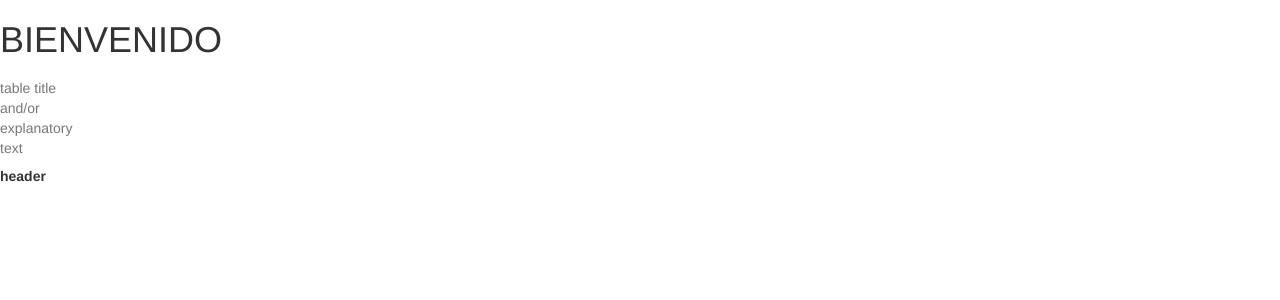
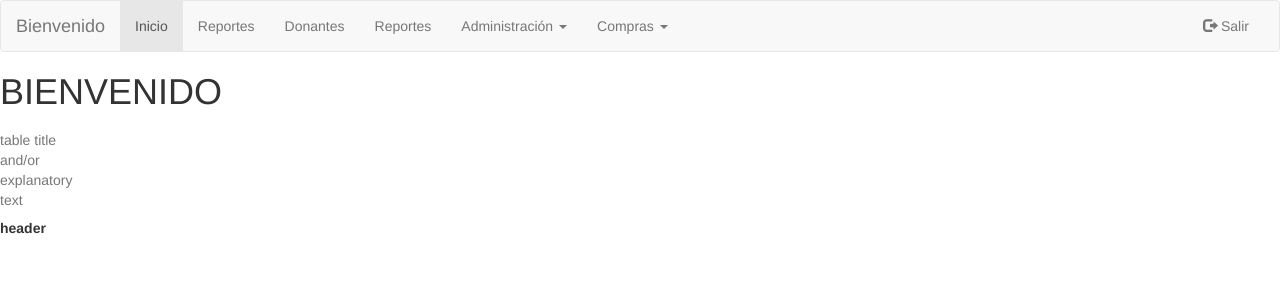
Before and after one commit to agapo88/siscontrolone, a PHP site: page / in a window 1280 px wide. Shown: the top 300 px of the page. Run offline with PHP 8.4, Linux system fonts and the light colour scheme; data that the repository does not hold is empty.

Commit message:
Se incluyo el menu principal de navegacion

```diff
--- /dev/null
+++ b/include/menu.php
@@ -0,0 +1,53 @@
+<nav class="navbar navbar-default">
+   <div class="container-fluid">
+      <!-- Brand and toggle get grouped for better mobile display -->
+      <div class="navbar-header">
+         <button type="button" class="navbar-toggle collapsed" data-toggle="collapse" data-target="#bs-example-navbar-collapse-1" aria-expanded="false">
+            <span class="sr-only">Toggle navigation</span>
+            <span class="icon-bar"></span>
+            <span class="icon-bar"></span>
+            <span class="icon-bar"></span>
+         </button>
+         <a class="navbar-brand" href="#">Bienvenido</a>
+      </div>
+
+      <!-- Collect the nav links, forms, and other content for toggling -->
+      <div class="collapse navbar-collapse" id="bs-example-navbar-collapse-1">
+         <ul class="nav navbar-nav">
+            <li class="active"><a href="#">Inicio <span class="sr-only">(current)</span></a></li>
+            <li><a href="#">Reportes</a></li>
+            <li><a href="#">Donantes</a></li>
+            <li><a href="#">Reportes</a></li>
+
+            <li class="dropdown">
+               <a href="#" class="dropdown-toggle" data-toggle="dropdown" role="button" aria-haspopup="true" aria-expanded="false">Administración <span class="caret"></span></a>
+               <ul class="dropdown-menu">
+                  <li><a href="#">Donantes</a></li>
+                  <li><a href="#">Donaciones</a></li>
+                  <li><a href="#">Beneficiarios</a></li>
+                  <li><a href="#">Suministros</a></li>
+                  <li role="separator" class="divider"></li>
+                  <li><a href="#">Desastres</a></li>
+               </ul>
+            </li>
+
+            <li class="dropdown">
+               <a href="#" class="dropdown-toggle" data-toggle="dropdown" role="button" aria-haspopup="true" aria-expanded="false">Compras <span class="caret"></span></a>
+               <ul class="dropdown-menu">
+                  <li><a href="#">Suministros</a></li>
+                  <li><a href="#">Reportes</a></li>
+                  <li><a href="#">Something else here</a></li>
+                  <li role="separator" class="divider"></li>
+                  <li><a href="#">Separated link</a></li>
+                  <li role="separator" class="divider"></li>
+                  <li><a href="#">One more separated link</a></li>
+               </ul>
+            </li>
+         </ul>
+
+         <ul class="nav navbar-nav navbar-right">
+            <li><a href="#"><span class="glyphicon glyphicon-log-out"></span> Salir</a></li>
+         </ul>
+      </div>
+   </div>
+</nav>
--- a/index.php
+++ b/index.php
@@ -6,7 +6,9 @@
 	<link rel="stylesheet" type="text/css" href="css/bootstrap.css">
 </head>
 <body ng-controller="home">
-
+<?php
+	include 'include/menu.php';
+?>
 
 	<!-- VISTA -->
 	<div ng-view></div>
```
